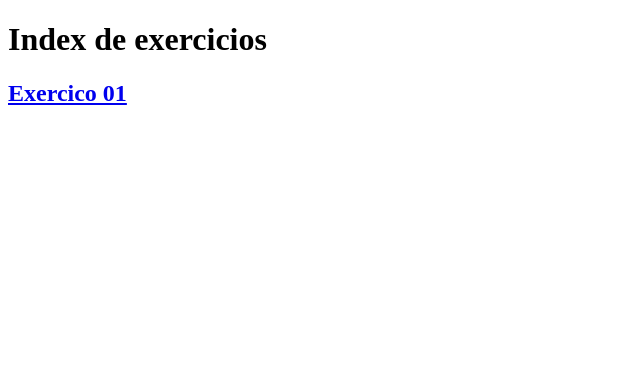
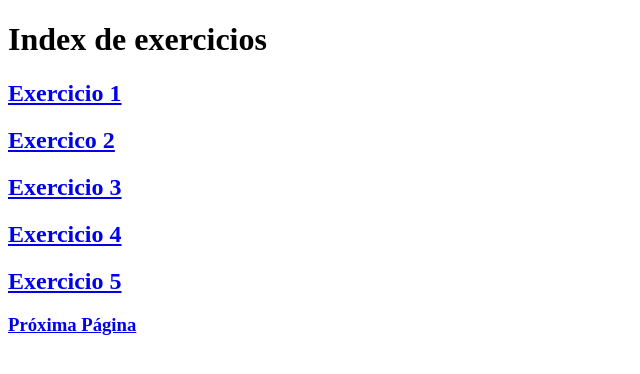
Before and after one commit to mateusrodrigues66/ListaExerciciosWebI, a plain HTML site: page index.html in a window 1280 px wide. Shown: the whole page, without its empty margins (0-640 px from the left). Drawn offline with Linux system fonts and the light colour scheme.

Commit message:
Update index.html

```diff
--- a/index.html
+++ b/index.html
@@ -8,6 +8,12 @@
 </head>
 <body>
     <h1>Index de exercicios</h1>
-    <h2><a href="/ex01.html" target="_blank">Exercico 01</a></h2>
+    <h2><a href="/ex01.html">Exercicio 1</a></h2>
+    <h2><a href="/ex02.html">Exercico 2</a></h2>
+    <h2><a href="/ex03.html">Exercicio 3</a></h2>
+    <h2><a href="/ex04.html">Exercicio 4</a></h2>
+    <h2><a href="/ex05.html">Exercicio 5</a></h2>
+    <h3><a href="/ex01.html">Próxima Página</a></h3>
+    <h3><a href="/ex"</h3>
 </body>
 </html>
```
